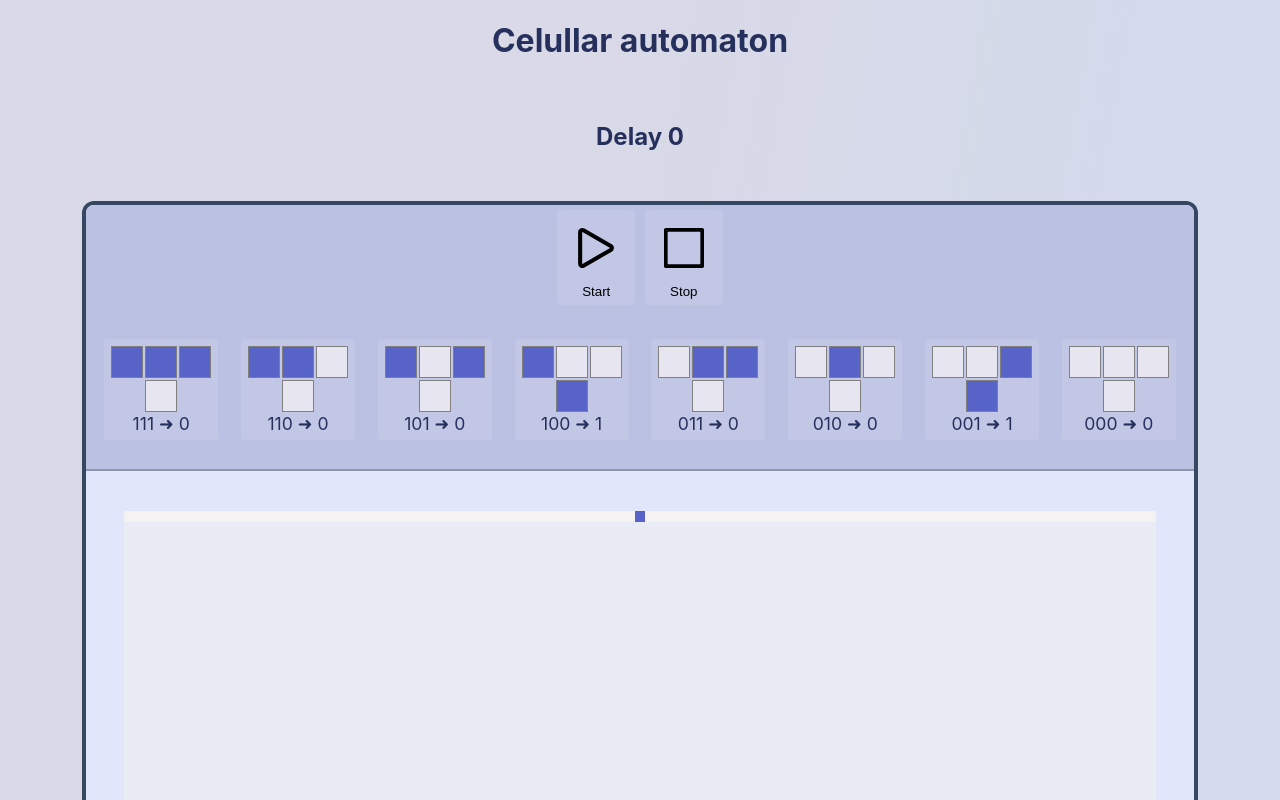
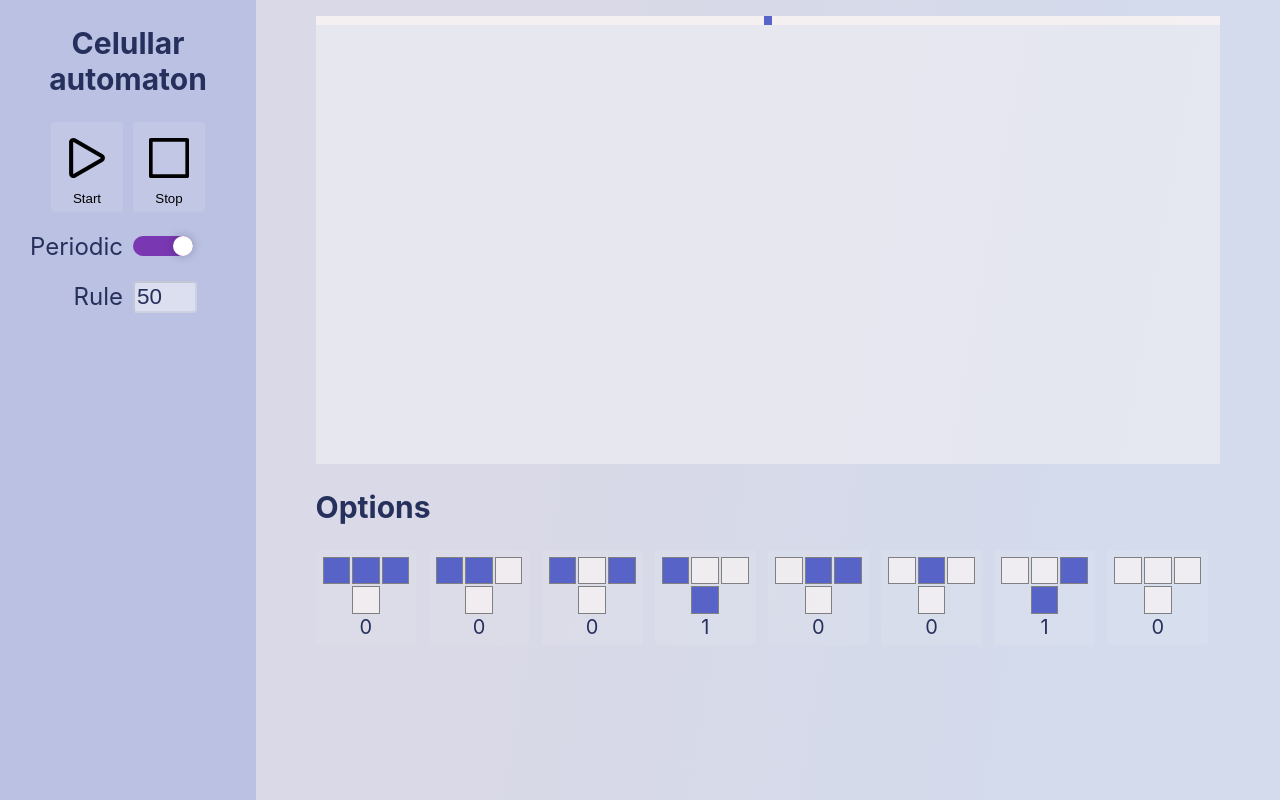
Before and after one commit to PMerka/React-elementary-cellular-automata, a React (Create React App) app: page / in a window 1280 px wide. Shown: the top 800 px of the page. Built offline with nearby package versions, Linux system fonts and the light colour scheme.

Commit message:
New CSS layout + periodicity switcher + decimal rule input

```diff
--- a/src/components/App.css
+++ b/src/components/App.css
@@ -1,12 +1,25 @@
+body{
+  background-image: linear-gradient(100.23086731550598deg, rgba(217, 217, 231,1) 36.14198787648939%,rgba(217, 217, 231,1) 42.40441098394175%,rgba(213, 218, 234,1) 69.88402897861239%,rgba(211, 219, 237,1) 86.07590275807544%);
+}
+
 .App {
-  display: flex;
-  flex-direction: column;
-  margin: 0px auto;
-  min-height: 100vh;
-  background-image: linear-gradient(100.23086731550598deg, rgba(217, 217, 231,1) 36.14198787648939%,rgba(217, 217, 231,1) 42.40441098394175%,rgba(213, 218, 234,1) 69.88402897861239%,rgba(211, 219, 237,1) 86.07590275807544%);
-  gap: 20px;
+  display: grid;
+  grid-template-columns: 1fr;
+  margin: 0px 0px;
+  max-width: 100vw;
+  grid-template-rows: auto auto;
   text-align: center;
   /*prevents scrolling on diplay*/
   overflow-anchor: none;
-  color: #26305c
+  color: #26305c;
+  font-size: 130%
 }
+
+@media (min-width: 1025px)  {
+  .App {
+    flex-direction: row;
+    grid-template-columns: 20% 80%;
+    font-size: 125%
+
+  }
+}
--- a/src/components/Main.css
+++ b/src/components/Main.css
@@ -1,3 +1,49 @@
+nav{
+    background-color: #bac1e3;
+    align-items: center;
+    padding-bottom: 20px;
+}
+
+.nav-grid{
+  display: grid;
+  grid-template-columns: 1fr 1fr;
+  row-gap: 20px;
+  column-gap: 10px;
+  justify-items: center;
+  font-size: 1.2em;
+  align-items: center;
+}
+
+.nav-grid-item:nth-child(odd) {
+  justify-self: end
+}
+
+.nav-grid-item:nth-child(even) {
+  justify-self: start
+}
+
+.rule-input{
+  color: #26305c;;
+  width: 2.5em;
+  font-size: 1.4rem;
+  background-color: rgb(219, 223, 239);
+  border-color: rgba(120, 117, 117, 0.125);
+  border-radius: 4px;
+  border-width: 2px;
+}
+
+.rule-input{
+  outline:none;
+}
+
+.main{
+  display: flex;
+  flex-direction: column;
+  align-items: center;
+  margin-top: 1rem;
+  width: 100%;
+}
+
 .row{
     display: flex;
     width: min-content;
@@ -9,7 +55,8 @@
     border-style: solid;
     border-color: gray;
     border-width: 0px;
-    padding: 0.4vw;
+    width: 0.7vw;
+    height: 0.7vw;
   }
 
   .blue{
@@ -24,21 +71,24 @@
     border-style: solid;
     border-color: gray;
     border-width: 1px;
-    height: 4vw;
-    width: 4vw;
+    height: 2vw;
+    width: 2vw;
     max-width: 30px;
     max-height: 30px;
     margin: 1px;
   }
 
+
+
 .main-box{
   padding: 4px;
-  margin: 5px;
   border-radius: 4px;
   border-width: 2px;
   border-style: solid;
+  width: min-content;
   border-color: rgba(0, 0, 0, 0);
   background-color:rgba(236, 234, 234, 0.125);
+  cursor: pointer;
 }
 
 .main-box:hover {
@@ -56,45 +106,44 @@
   margin: auto;
 }
 
+.optin-frame{
+  display: block;
+  width: 70.7vw;
+}
+
 .main-optin-box{
-  font-size: 1.1rem;
-  display: flex;
-  flex-direction: row;
-  flex-wrap: wrap;
-  margin: 3vh auto;
-  justify-content: center;
-  text-align: center;
-  gap: 1vw;
+  display: grid;
+  grid-template-columns:repeat(8, 1fr);
+  grid-template-rows: auto auto;
 }
 
 .display{
-    margin: 40px auto;
+    margin: 0px auto;
     background-color: rgba(237, 237, 243, 0.715);
-    height: 40vw;
+    height: 35vw;
     display: inline-block;
-}
-
-.main-window{
-  background-color: #E2E6FB;
-  display: flex;
-  flex-direction: column;
-  margin: 10px auto;
-  overflow: hidden;
-
-  border-radius: 0.75rem;
-  border: 4px solid rgb(54, 71, 97)
-}
-
-nav{
-    background-color: #bac1e3;
-    padding: 0px 10px;
-    display: inline-block;
-    width: 85vw;
-    border-bottom: 2px solid rgba(0, 0, 0, 0.223);
 }
 
 .icon{
   width: 5vw;
-  max-width: 40px;
-  padding: 1vw;
+  width: 40px;
+  padding: 10px;
 }
+
+h2{
+  text-align: start;
+}
+
+@media (min-width: 1025px)  {
+
+  nav{
+    display: inline;
+    min-height: 100vh;
+  }
+}
+
+@media (max-width: 820px)  {
+  .main-optin-box{
+  grid-template-columns: 1fr 1fr 1fr 1fr;
+  }
+}
--- a/src/components/Main.jsx
+++ b/src/components/Main.jsx
@@ -1,8 +1,11 @@
 import React from "react";
 import Automaton from "./MainLogic";
 import "./Main.css";
+import "./TogleButton.css"
 import DisplayRow from "./DisplayRow";
 import Options from "./Options";
+import play from './play-button.svg';
+import stop from './stop-button.svg';
 
 class Main extends React.Component {
   constructor() {
@@ -11,26 +14,22 @@ class Main extends React.Component {
       [...new Array(50).fill(0), 1, ...new Array(50).fill(0)],
       50
     );
-    this.state = { result: this.automat.result, option: this.automat.option, delay: 0 };
+    this.state = {
+    result: this.automat.result,
+    option: this.automat.option,
+    periodic: this.automat.periodic,
+    rule: 50
+    };
   }
 
   iterate() {
-    var startTime = performance.now()
     this.automat.newIteration();
-    var endTime = performance.now()
-    console.log(`The calculation take ${endTime - startTime} milliseconds`)
-    var startTimeR = performance.now()
     this.setState({
       result: this.automat.result,
     });
-    var endTimeR = performance.now()
-    console.log(`setting up the react state ${endTimeR - startTimeR} milliseconds`)
-    var delta = endTimeR - startTimeR
-    this.setState({ delay: delta })
   }
 
   start = () => {
-    console.log('yes')
     if (!this.timerID) {
       this.timerID = setInterval(() => this.iterate(), 100);
     }
@@ -44,24 +43,69 @@ class Main extends React.Component {
   handleChangeOption = (index) => {
     this.automat.changeOption(index);
     this.setState({ option: this.automat.option });
+    let number = parseInt(this.state.option.join("").toString(), 2)
+    this.setState({rule: number})
   };
+
+  changePeriodic = (event) =>{
+    this.automat.periodic = event.target.checked
+  }
+
+  change = (event) =>{
+    if (event.target.value <= 255 && event.target.value && 0 <= event.target.value){
+      this.setState({rule: event.target.value})
+      let rule = parseInt(event.target.value)
+      let binaryRule = rule.toString(2)
+      let nulls = 8-binaryRule.length
+      let binaryRuleArray = binaryRule.split("").map(Number)
+      let array = [...new Array(nulls).fill(0), ...binaryRuleArray]
+      this.automat.option = array
+      this.setState({ option: this.automat.option });
+  }
+  }
 
   render() {
     return (
       <>
+      <nav>
 
       <h1> Celullar automaton </h1>
-      <h2>Delay {this.state.delay} </h2>
 
-      <div className="main-window">
-        <Options
-          rule={this.automat.rule}
-          option={this.state.option}
-          changeOption={this.handleChangeOption}
-          start={this.start}
-          stop={this.stop}
-        ></Options>
+      <div className="nav-grid">
 
+        <button className='main-box nav-grid-item' onClick={ () => this.start() }>
+        <img className='icon' src={play} alt="play" />
+        <label>Start</label>
+        </button>
+
+        <button className='main-box nav-grid-item' onClick={() => this.stop() }>
+        <img className='icon' src={stop} alt="play" />
+        <label >Stop</label>
+        </button>
+
+
+
+          <label className='nav-grid-item'>Periodic </label>
+
+          <label className="toggle nav-grid-item">
+            <input name="periodic" onChange={this.changePeriodic }
+            className="toggle__input"
+            type="checkbox" id="myToggle" defaultChecked/>
+          <div className="toggle__fill"></div>
+          </label>
+
+
+        <label className="nav-grid-item">Rule </label>
+
+        <input value={this.state.rule}
+        onChange={ this.change }
+        className="rule-input nav-grid-item" type="number"/>
+
+      </div>
+      </nav>
+
+
+      <div className="main">
 
         <div className="display">
           {this.state.result.map((row) => {
@@ -70,6 +114,13 @@ class Main extends React.Component {
               );
           })}
         </div>
+
+        <Options
+          rule={this.automat.rule}
+          option={this.state.option}
+          changeOption={this.handleChangeOption}
+        ></Options>
+
       </div>
 
       </>
--- a/src/components/MainLogic.js
+++ b/src/components/MainLogic.js
@@ -6,6 +6,7 @@ class Automaton {
     this.height = height
     this.activeID = 0
     this.result = [{ID: this.activeID, row: this.activeArray}]
+    this.periodic = true
     }
 
     changeOption = (index) => {
@@ -27,14 +28,22 @@ class Automaton {
     }
 
     newIteration(){
-      let newRow = [0]
+      let newRow = []
+      if(this.periodic){
+        const start = this.activeArray[this.activeArray.length -1]
+        const end = this.activeArray[0]
+        this.activeArray = [start, ...this.activeArray, end]
+      }
+      else{
+        this.activeArray = [0, ...this.activeArray, 0]
+      }
+
       for(let i=1; i<(this.activeArray.length - 1); i++ ){
         //Get the rule code
         let pattern = this.activeArray[i-1].toString() + this.activeArray[i].toString() + this.activeArray[i+1].toString()
         let ruleNum = this.rule.indexOf( pattern )
         newRow.push(this.option[ruleNum])
       }
-      newRow.push(0)
 
       this.newID()
       this.result.push({ID: this.activeID, row: newRow})
--- a/src/components/Options.jsx
+++ b/src/components/Options.jsx
@@ -6,19 +6,8 @@ import stop from './stop-button.svg';
 function Option(props) {
     let id=0;
     return (
-        <nav>
-
-        <button className='main-box' onClick={ () => props.start() }>
-        <img className='icon' src={play} alt="play" />
-        <br />
-        Start
-        </button>
-
-        <button className='main-box' onClick={() => props.stop() }>
-        <img className='icon' src={stop} alt="play" />
-        <br />
-        Stop
-        </button>
+        <div className='optin-frame'>
+            <h2>Options</h2>
 
             <div className="main-optin-box">{
             props.rule.map((element, index) =>  {id+=1;
@@ -26,11 +15,11 @@ function Option(props) {
             <div className="main-box" key={id} onClick={() => props.changeOption(index)}>
 
                 <OptElement key={id} rule={element.split("").map(Number)} option={props.option[index]}/>
-            {element} &#10140; {props.option[index]}
+                <span>{props.option[index]}</span>
             </div>
             )})
             }</div>
-        </nav>
+        </div>
     );
 }
 
--- /dev/null
+++ b/src/components/TogleButton.css
@@ -0,0 +1,42 @@
+.toggle {
+    --width: 60px;
+    --height: 20px;
+    --border-radius: calc(var(--height) / 2);
+
+    display: inline-block;
+    cursor: pointer;
+  }
+
+  .toggle__input {
+    display: none;
+  }
+
+  .toggle__fill {
+    position: relative;
+    width: var(--width);
+    height: var(--height);
+    border-radius: var(--border-radius);
+    background: #dddddd;
+    transition: background 0.2s;
+  }
+
+  .toggle__input:checked ~ .toggle__fill {
+    background: #7938b2;
+  }
+
+  .toggle__fill::after {
+    content: "";
+    position: absolute;
+    top: 0;
+    left: 0;
+    height: var(--height);
+    width: var(--height);
+    background: #ffffff;
+    box-shadow: 0 0 10px rgba(0, 0, 0, 0.25);
+    border-radius: var(--border-radius);
+    transition: transform 0.2s;
+  }
+
+  .toggle__input:checked ~ .toggle__fill::after {
+    transform: translateX(calc(var(--width) - var(--height)));
+  }
```
Lines whose indentation alone changed are shown as unchanged.
